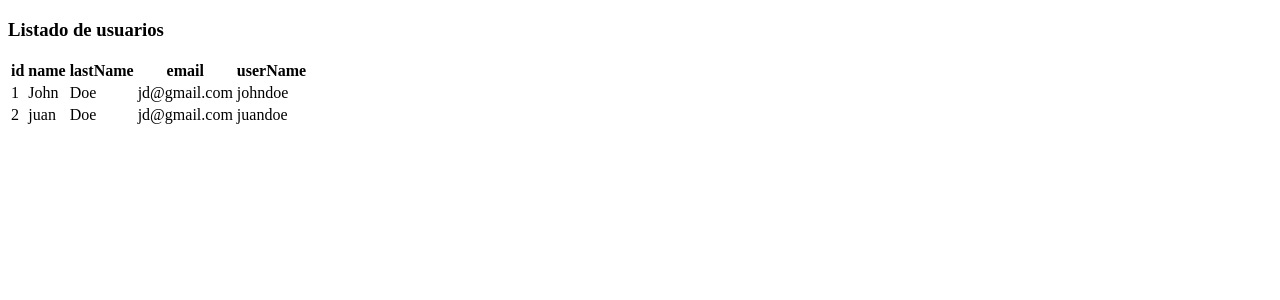
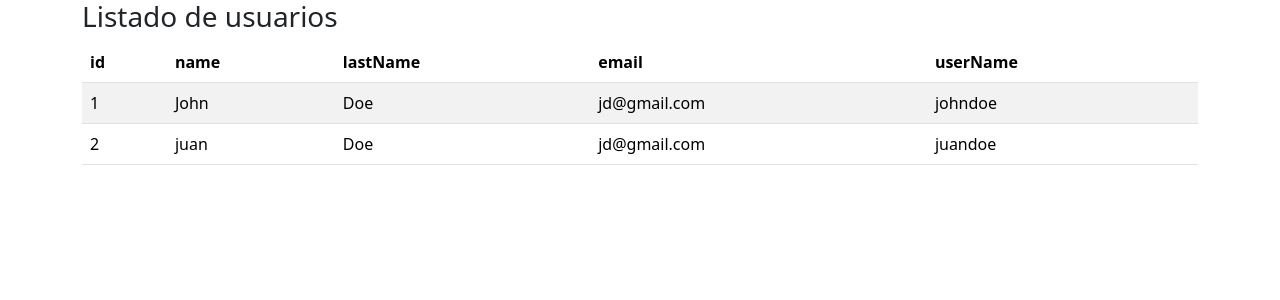
Before and after one commit to MatyBene/users, an Angular app in the folder users-app/: page / in a window 1280 px wide. Shown: the top 300 px of the page. Built offline with nearby package versions, Linux system fonts and the light colour scheme.

Commit message:
implmenta bootstrap y crea componente user

```diff
--- a/users-app/src/app/components/user-app.component.html
+++ b/users-app/src/app/components/user-app.component.html
@@ -1,28 +1,8 @@
-<h3>{{title}}</h3>
-
-@if (users.length == 0) {
-    <div class="alert alert-warning">No hay registros en el sistema</div>
-} @else {
-    <table>
-        <thead>
-            <tr>
-                <th>id</th>
-                <th>name</th>
-                <th>lastName</th>
-                <th>email</th>
-                <th>userName</th>
-            </tr>
-        </thead>
-        <tbody>
-            @for (user of users; track $index) {
-                <tr>
-                    <td>{{user.id}}</td>
-                    <td>{{user.name}}</td>
-                    <td>{{user.lastName}}</td>
-                    <td>{{user.email}}</td>
-                    <td>{{user.userName}}</td>
-                </tr>
-            }
-        </tbody>
-    </table>
-}
+<div class="container ny-4">
+    <h3>{{title}}</h3>
+    <div class="row">
+        <div class="col">
+            <user [users]="users"/>
+        </div>
+    </div>
+</div>
--- a/users-app/src/app/components/user-app.component.ts
+++ b/users-app/src/app/components/user-app.component.ts
@@ -1,10 +1,11 @@
 import { Component, OnInit } from '@angular/core';
 import { User } from '../models/user';
 import { UserService } from '../services/user.service';
+import { UserComponent } from './user/user.component';
 
 @Component({
   selector: 'user-app',
-  imports: [],
+  imports: [UserComponent],
   templateUrl: './user-app.component.html',
 })
 export class UserAppComponent implements OnInit {
--- /dev/null
+++ b/users-app/src/app/components/user/user.component.html
@@ -0,0 +1,26 @@
+@if (users.length == 0) {
+    <div class="alert alert-warning">No hay registros en el sistema</div>
+} @else {
+    <table class="table table-hover table-striped">
+        <thead>
+            <tr>
+                <th>id</th>
+                <th>name</th>
+                <th>lastName</th>
+                <th>email</th>
+                <th>userName</th>
+            </tr>
+        </thead>
+        <tbody>
+            @for (user of users; track $index) {
+                <tr>
+                    <td>{{user.id}}</td>
+                    <td>{{user.name}}</td>
+                    <td>{{user.lastName}}</td>
+                    <td>{{user.email}}</td>
+                    <td>{{user.userName}}</td>
+                </tr>
+            }
+        </tbody>
+    </table>
+}
--- a/users-app/src/index.html
+++ b/users-app/src/index.html
@@ -6,6 +6,7 @@
   <base href="/">
   <meta name="viewport" content="width=device-width, initial-scale=1">
   <link rel="icon" type="image/x-icon" href="favicon.ico">
+  <link href="https://cdn.jsdelivr.net/npm/bootstrap@5.3.3/dist/css/bootstrap.min.css" rel="stylesheet" integrity="sha384-QWTKZyjpPEjISv5WaRU9OFeRpok6YctnYmDr5pNlyT2bRjXh0JMhjY6hW+ALEwIH" crossorigin="anonymous">
 </head>
 <body>
   <app-root></app-root>
```
Also changed, not shown: users-app/src/app/components/user/user.component.ts (added, +11 -0 lines).
